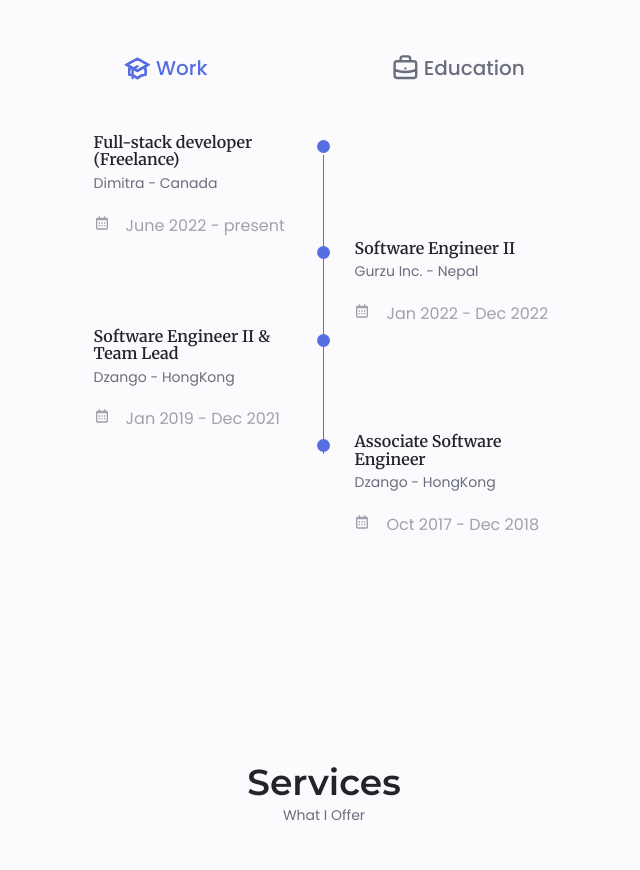
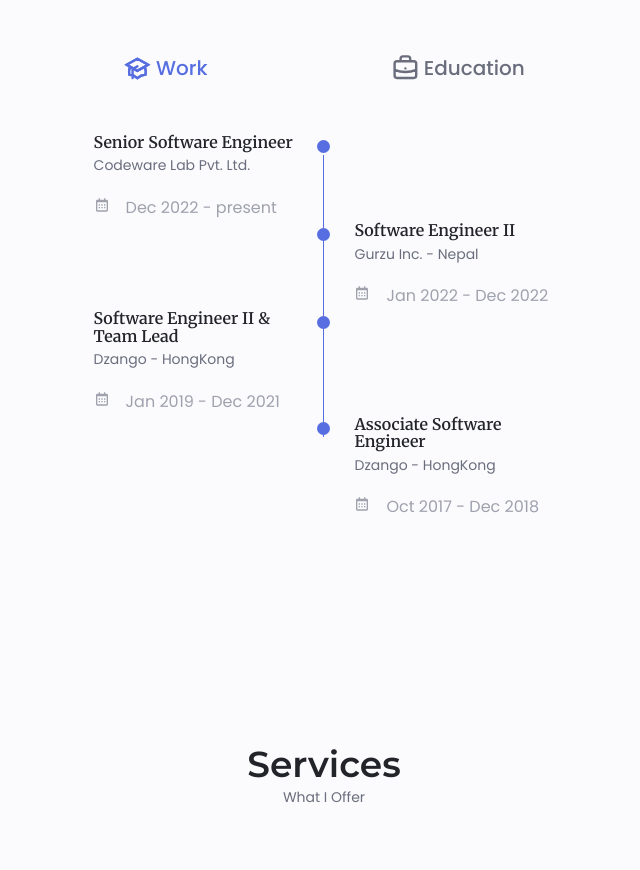
Before and after one commit to MufcAbhi/portfolio, a Gatsby site: page / in a window 1280 px wide. Shown: the part 2320-3190 px from the top of the page, without its empty margins (316-956 px from the left). Built offline with nearby package versions, Linux system fonts and the light colour scheme; Gatsby itself is replaced by a stand-in of ours; some packages are replaced by stand-ins of ours.

Commit message:
update qualifications

```diff
--- a/src/components/qualifications/index.js
+++ b/src/components/qualifications/index.js
@@ -32,11 +32,17 @@ export default function Qualifications() {
 
   const workQualifications = [
     {
-      title: 'Full-stack developer (Freelance)',
-      subtitle: 'Dimitra - Canada',
-      time: 'June 2022 - present',
+      title: 'Senior Software Engineer',
+      subtitle: 'Codeware Lab Pvt. Ltd.',
+      time: 'Dec 2022 - present',
       last: false,
     },
+    // {
+    //   title: 'Full-stack developer (Freelance)',
+    //   subtitle: 'Dimitra - Canada',
+    //   time: 'June 2022 - Dec 2022',
+    //   last: false,
+    // },
     {
       title: 'Software Engineer II',
       subtitle: 'Gurzu Inc. - Nepal',
```
Also changed, not shown: 2 other files.
